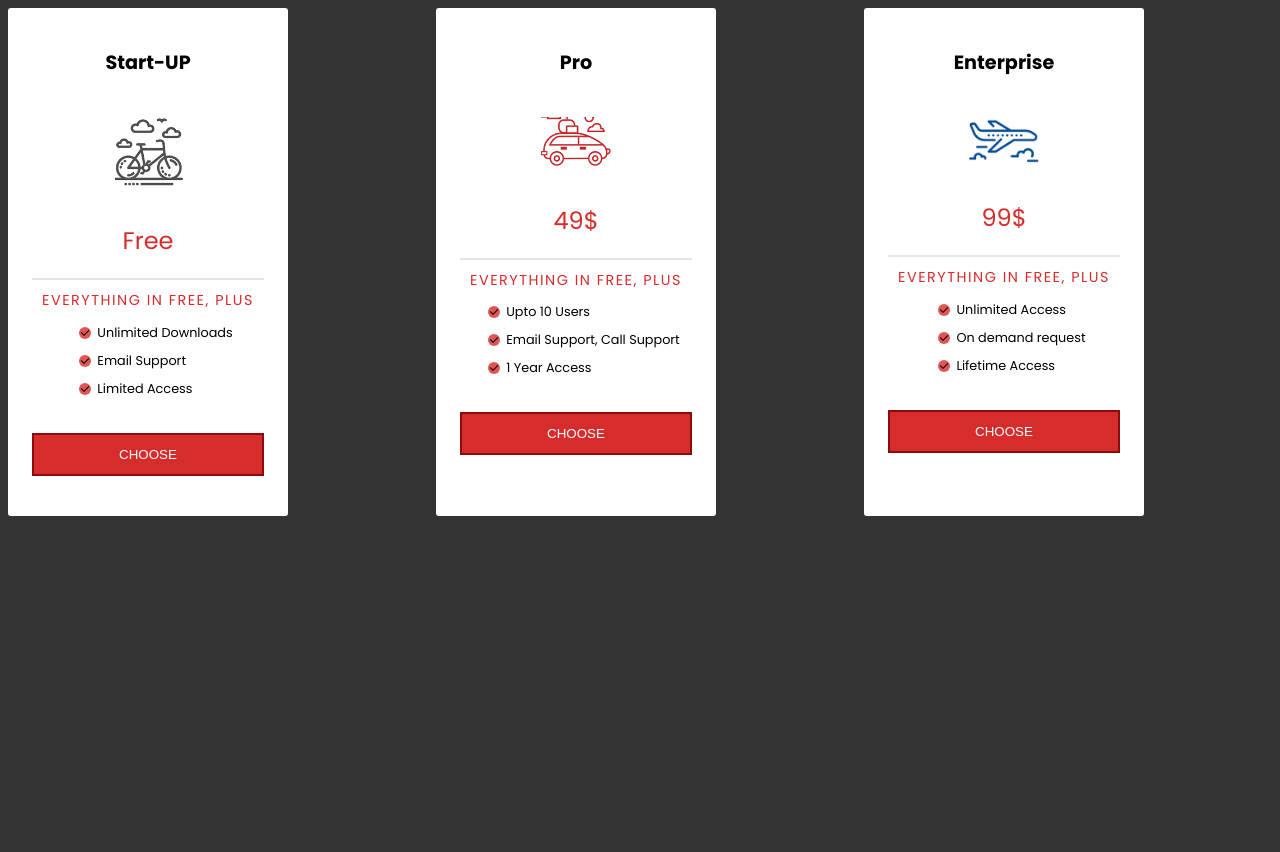
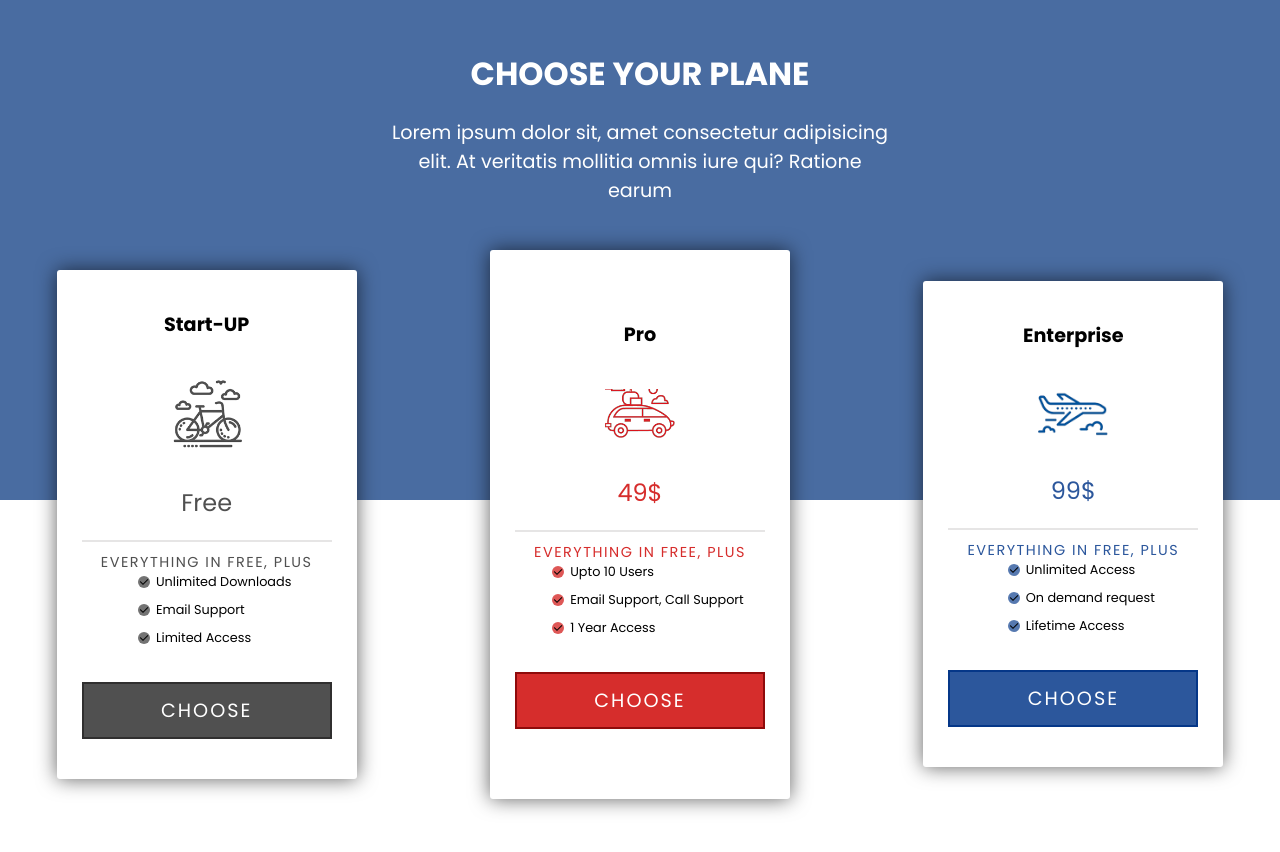
Before and after one commit to josapex/my-first-react-app, a React (Vite) app: page / in a window 1280 px wide. Shown: the top 852 px of the page. Before the commit the page ends 800 px from the top, so only its background shows below. Built offline with nearby package versions, Linux system fonts and the light colour scheme.

Commit message:
composition of component

```diff
--- a/src/App.jsx
+++ b/src/App.jsx
@@ -37,6 +37,11 @@ function App() {
     },
     ]
     return(
+        <div>
+            <div className={Styles.bg}>
+                <h1 className={Styles.header}>Choose your plane</h1>
+                <p className={Styles.discription}>Lorem ipsum dolor sit, amet consectetur adipisicing elit. At veritatis mollitia omnis iure qui? Ratione earum</p>
+            </div>
             <div className={Styles.main}>
                 {cards.map(card => {
                     return(
@@ -50,6 +55,7 @@ function App() {
                     )
                 })}
             </div>
+        </div>
     )
 }
 
--- a/src/App.module.css
+++ b/src/App.module.css
@@ -1,5 +1,26 @@
+.bg{
+    background-color: #496ca1;
+    padding: 50px;
+    height: 500px;
+    text-align: center;
+}
+.header, .discription{
+    max-width: 500px;
+    margin: 0 auto;
+}
+.header{
+    text-transform: uppercase;
+    margin-bottom: 20px;
+}
+.discription{
+    font-size: 1.2rem;
+}
 .main{
+    top: -250px;
     display: grid;
-    grid-template-columns: repeat(3, 1fr);
+    place-items: center;
+    align-items: center;
+    grid-template-columns: repeat(auto-fit, minmax(300px, 1fr));
     gap: 20px;
+    position: relative;
 }
--- /dev/null
+++ b/src/components/Button/Button.jsx
@@ -0,0 +1,9 @@
+import Styles from "./Button.module.css"
+
+function Button({className, children}) {
+    return(
+        <button className={`${Styles.button} ${className}`}>{children}</button>
+    )
+}
+
+export default Button
--- /dev/null
+++ b/src/components/Button/Button.module.css
@@ -0,0 +1,3 @@
+.button{
+    padding: 10px;
+}
--- a/src/components/PricingCard.jsx
+++ b/src/components/PricingCard.jsx
@@ -1,4 +1,5 @@
 import Styles from "./PricingCard.module.css";
+import Button from "./Button/Button";
 
 function PricingCard({
         label,
@@ -9,8 +10,16 @@ function PricingCard({
         benefits
     }) {
 
+    const themeClasses = {
+        "Start-UP": Styles["card--startup"],
+        "Pro": Styles["card--pro"],
+        "Enterprise": Styles["card--enterprise"],
+    }
+
+    const themeClass = themeClasses[label]
+
     return (
-        <div className={Styles.card}>
+        <div className={`${Styles.card} ${themeClass}`}>
             <div className={Styles.card_wrapper}>
                 <span className={Styles.card_label}>{label}</span>
                 <div >
@@ -28,7 +37,7 @@ function PricingCard({
                         )
                     })}
                 </ul>
-                <button className={Styles.card_button}>CHOOSE</button>
+                <Button className={Styles.card_button}>CHOOSE</Button>
             </div>
         </div>
     );
--- a/src/components/PricingCard.module.css
+++ b/src/components/PricingCard.module.css
@@ -1,11 +1,23 @@
-@import url('https://fonts.googleapis.com/css2?family=Courier+Prime:ital@1&family=Poppins:wght@400;500;600;700&family=Roboto:wght@500;700;900&family=Rubik:ital,wght@0,300;1,300&display=swap" rel="stylesheet');
-
 .card{
-    max-width: 280px;
+    max-width: 500px;
+    width: 300px;
     background-color: white;
     border-radius: 3px;
+    box-shadow: 0px 0px 20px #0000009f ;
+    --price-padding: 40px;
+}
+.card--startup{
+    --price-theme: #505050;
+    --price-theme-darker: #302f2f;
+}
+.card--pro{
     --price-theme: #D62D2C;
-    font-family: 'Poppins', sans-serif;
+    --price-theme-darker: #8f0b0b;
+    --price-padding: 70px;
+}
+.card--enterprise{
+    --price-theme: #2c579c;
+    --price-theme-darker: #053788;
 }
 .card_wrapper{
     display: flex;
@@ -13,7 +25,7 @@
     flex-direction: column;
     width: 90%;
     margin: 0 auto;
-    padding: 40px 10px;
+    padding: var(--price-padding) 10px;
 }
 .card_label{
     color: black;
@@ -67,11 +79,13 @@
     border-radius: 50%;
     margin: 0 6px;
 }
-.card_button{
+.card .card_button{
     text-transform: uppercase;
     background-color: var(--price-theme);
     padding: 12px;
     width: 100%;
-    border: 2px solid #8f0b0b;
+    border: 2px solid var(--price-theme-darker);
     color: white;
+    letter-spacing: 2px;
+    font-size: 1.2rem;
 }
--- a/src/index.css
+++ b/src/index.css
@@ -1,7 +1,12 @@
+@import url('https://fonts.googleapis.com/css2?family=Courier+Prime:ital@1&family=Poppins:wght@400;500;600;700&family=Roboto:wght@500;700;900&family=Rubik:ital,wght@0,300;1,300&display=swap" rel="stylesheet');
+
 *{
-  box-sizing: border-box;
+    padding: 0;
+    margin: 0;
+    box-sizing: border-box;
+    font-family: 'Poppins', sans-serif;
 }
 body{
-  background-color: #333;
+  /* background-color: #333; */
   color: white;
 }
```
Lines whose indentation alone changed are shown as unchanged.
